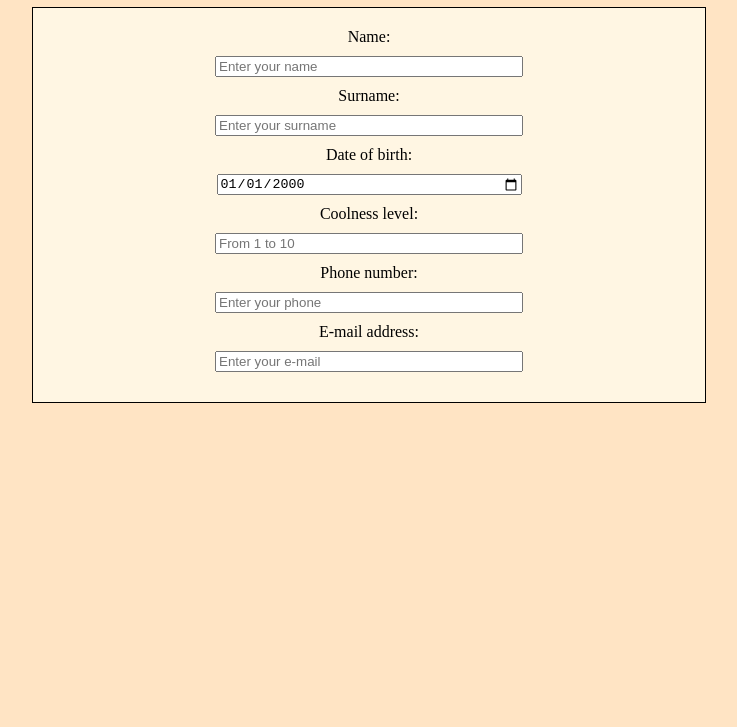
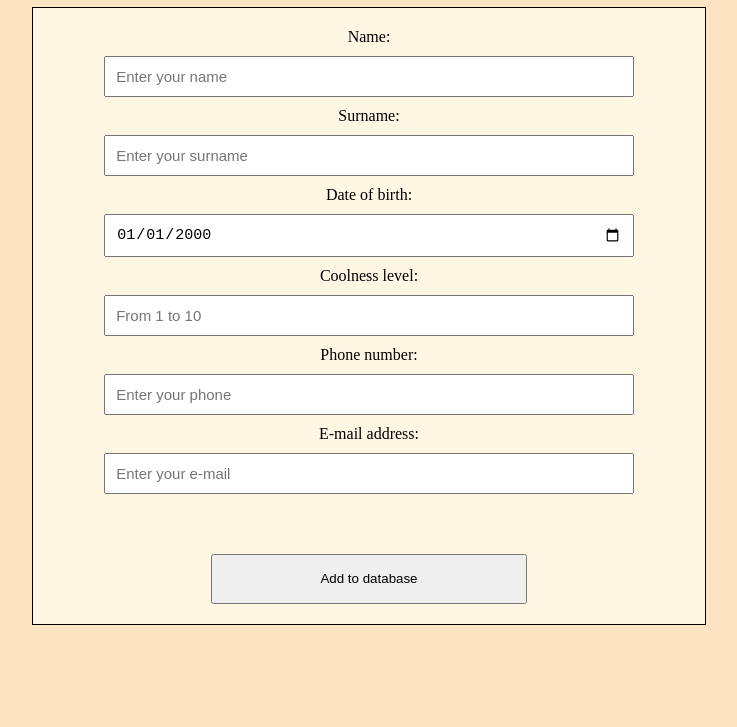
Before and after one commit to ArminasStrolys/react-crud-mysql, a React app in the folder client/: page / in a window 1280 px wide. Shown: the part 73-800 px from the top of the page, without its empty margins (271-1008 px from the left). Built offline with nearby package versions, Linux system fonts and the light colour scheme.

Commit message:
Styling form elements

```diff
--- a/client/src/components/app/App.js
+++ b/client/src/components/app/App.js
@@ -3,7 +3,7 @@ import Form from "./form/Form";
 function App() {
   return (
     <div style={{ textAlign: "center" }}>
-      <h1>TESTING</h1>
+      <h1>Form with MySQL</h1>
       <Form />
     </div>
   );
--- a/client/src/components/app/form/Form.jsx
+++ b/client/src/components/app/form/Form.jsx
@@ -16,6 +16,7 @@ const Form = () => {
         <input type="phone" placeholder="Enter your phone" />
         <label>E-mail address:</label>
         <input type="email" placeholder="Enter your e-mail" />
+        <button type="submit">Add to database</button>
       </form>
     </div>
   );
--- a/client/src/style/_form.scss
+++ b/client/src/style/_form.scss
@@ -12,7 +12,14 @@
     align-items: center;
     input {
       margin: 10px 0;
-      width: 300px;
+      width: 80%;
+      padding: 10px;
+      font-size: 15px;
+    }
+    button {
+      width: 50%;
+      margin-top: 50px;
+      height: 50px;
     }
   }
 }
```
